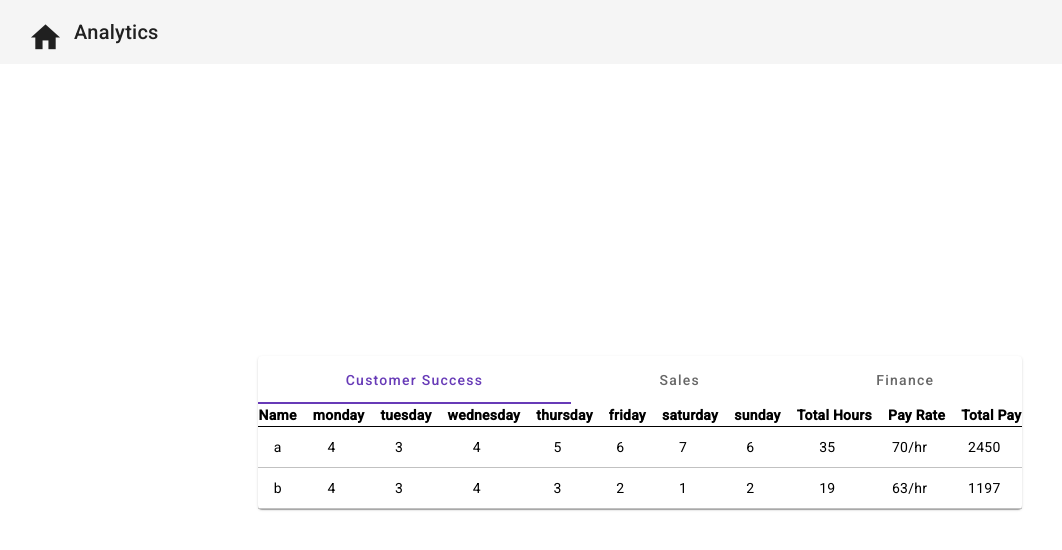
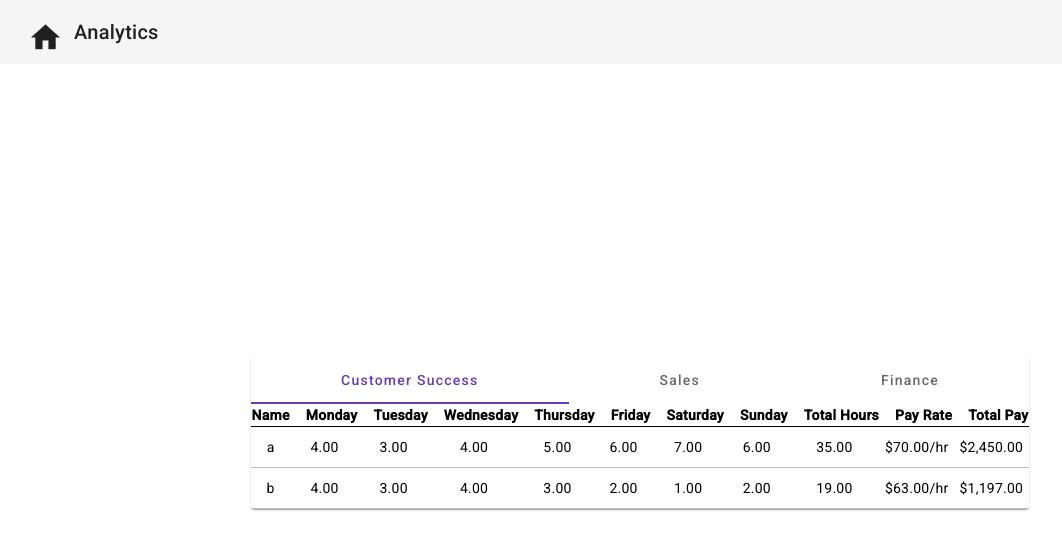
Before and after one commit to njped/timesheet-angular, an Angular app: page /analytics in a window 1280 px wide. Shown: the top 550 px of the page, without its empty margins (0-1062 px from the left). Built offline with nearby package versions, Linux system fonts and the light colour scheme.

Commit message:
created pipes to map through my observables and used and http get method to call a json file that store the department information

```diff
--- a/src/app/app.module.ts
+++ b/src/app/app.module.ts
@@ -2,6 +2,7 @@ import { NgModule } from '@angular/core';
 import { BrowserModule } from '@angular/platform-browser';
 import { AppRoutingModule } from './app-routing.module';
 import { BrowserAnimationsModule } from '@angular/platform-browser/animations';
+import { HttpClientModule } from '@angular/common/http';
 
 import { AppComponent } from './app.component';
 import { DepartmentsComponent } from './components/departments/departments.component';
@@ -28,6 +29,7 @@ import { FormsModule } from '@angular/forms';
     BrowserAnimationsModule,
     MaterialModule,
     FormsModule,
+    HttpClientModule,
   ],
   providers: [],
   bootstrap: [AppComponent]
--- a/src/app/components/analytics-table/analytics-table.component.html
+++ b/src/app/components/analytics-table/analytics-table.component.html
@@ -2,20 +2,20 @@
   <table>
       <thead>
           <th>Name</th>
-          <th *ngFor="let day of weekdays">{{day}}</th>
+          <th *ngFor="let day of weekdays">{{day | titlecase}}</th>
           <th>Total Hours</th>
           <th>Pay Rate</th>
           <th>Total Pay</th>
       </thead>
 
       <tbody>
-        <tr *ngFor="let employee of employees; let i = index">
-          <td>{{employee.name}}</td>
-          <td *ngFor="let day of weekdays">{{employee[day]}}</td>
-          <td class="total-cell">{{getTotalHours(employee)}}</td>
-          <td>{{employee.payRate}}/hr</td>
-          <td>{{employee.payRate * getTotalHours(employee)}}</td>
-      </tr>
+          <tr *ngFor="let employee of employees; let i = index">
+              <td>{{employee.name}}</td>
+              <td *ngFor="let day of weekdays">{{employee[day] | number:'1.2-2'}}</td>
+              <td class="total-cell">{{getTotalHours(employee) | number:'1.2-2'}}</td>
+              <td>{{employee.payRate | currency}}/hr</td>
+              <td>{{employee.payRate * getTotalHours(employee) | currency}}</td>
+          </tr>
       </tbody>
   </table>
 </div>
--- a/src/app/components/departments/departments.component.html
+++ b/src/app/components/departments/departments.component.html
@@ -1,9 +1,10 @@
 <div class="main-container">
   <mat-card>
-    <mat-list>
-      <mat-list-item *ngFor="let department of departments" (click)="goToDepartment(department.id)">
-        {{department.name}}
-      </mat-list-item>
-    </mat-list>
+      <mat-list>
+          <!-- <mat-list-item *ngFor="let department of departments" (click)="goToDepartment(department.id)"> -->
+          <mat-list-item *ngFor="let department of $departments | async" (click)="goToDepartment(department.id)">
+              {{department.name}}
+          </mat-list-item>
+      </mat-list>
   </mat-card>
 </div>
--- a/src/app/components/departments/departments.component.ts
+++ b/src/app/components/departments/departments.component.ts
@@ -2,6 +2,7 @@ import { Component, OnInit } from '@angular/core';
 import { DepartmentsService } from 'src/app/services/departments.service';
 import { Department } from 'src/app/interfaces/departments';
 import { Router } from '@angular/router';
+import { Observable } from 'rxjs';
 
 @Component({
   selector: 'app-departments',
@@ -11,16 +12,21 @@ import { Router } from '@angular/router';
 
 export class DepartmentsComponent implements OnInit {
 
-  departments: Department[] | undefined
+  // departments: Department[] | undefined
+  $departments: Observable<Department[]> | undefined;
 
 
   constructor(
-    private departmentService: DepartmentsService,
+    private departmentsService: DepartmentsService,
     private router: Router,
     ) { }
 
   ngOnInit() {
-    this.departments = this.departmentService.departments
+  //   this.departmentsService.getDepartments().subscribe(departments => {
+  //     this.departments = departments;
+  // });
+
+  this.$departments = this.departmentsService.getDepartments();
   }
   goToDepartment(departmentId: string) {
     this.router.navigate(['./timesheet', {id: departmentId}]);
--- a/src/app/components/timesheet/timesheet.component.html
+++ b/src/app/components/timesheet/timesheet.component.html
@@ -16,7 +16,7 @@
       <table>
           <thead>
               <th>Name</th>
-              <th *ngFor="let day of weekdays">{{day}}</th>
+              <th *ngFor="let day of weekdays">{{day | titlecase}}</th>
               <th>Total Hours</th>
               <th></th>
           </thead>
--- a/src/app/components/timesheet/timesheet.component.ts
+++ b/src/app/components/timesheet/timesheet.component.ts
@@ -21,11 +21,11 @@ export class TimesheetComponent implements OnInit {
 
   constructor(
     private route: ActivatedRoute,
-    private departmentService: DepartmentsService,
+    private departmentsService: DepartmentsService,
   ) { }
 
   ngOnInit() {
-    this.departments = this.departmentService.departments;
+    this.departments = this.departmentsService.departments;
     this.department = this.departments.find(department => department.id === this.route.snapshot.params['id']);
   }
 
--- a/src/app/services/departments.service.ts
+++ b/src/app/services/departments.service.ts
@@ -1,17 +1,21 @@
 import { Injectable } from '@angular/core';
 import { Department } from '../interfaces/departments';
+import { HttpClient } from '@angular/common/http';
+import { Observable } from 'rxjs';
 
 @Injectable({
   providedIn: 'root'
 })
+
 export class DepartmentsService {
-  departments: Department[] = [
-    {id: '1', name: 'Customer Success'},
-    {id: '2', name: 'Sales'},
-    {id: '3', name: 'Finance'},
-  ];
+  departments: Department[] = [];
 
-constructor() { }
+constructor(
+  private http: HttpClient,
+) { }
 
+getDepartments(): Observable<Department[]> {
+  return this.http.get<Department[]>(`https://hr-timesheet-test.firebaseio.com/departments.json`);
+}
 
 }
```
